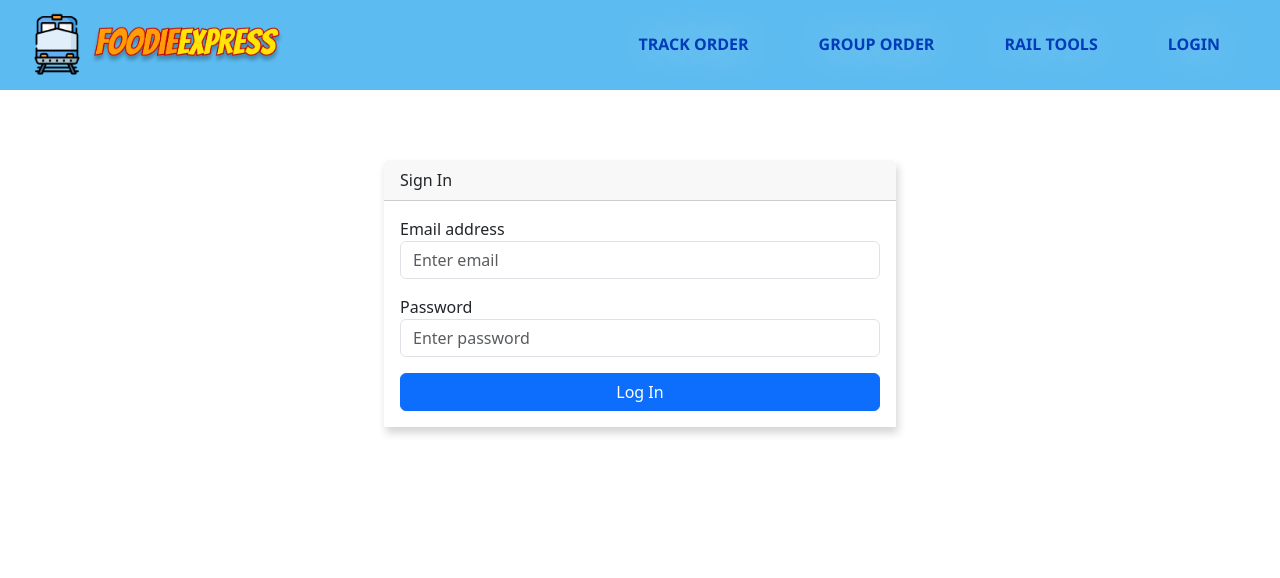
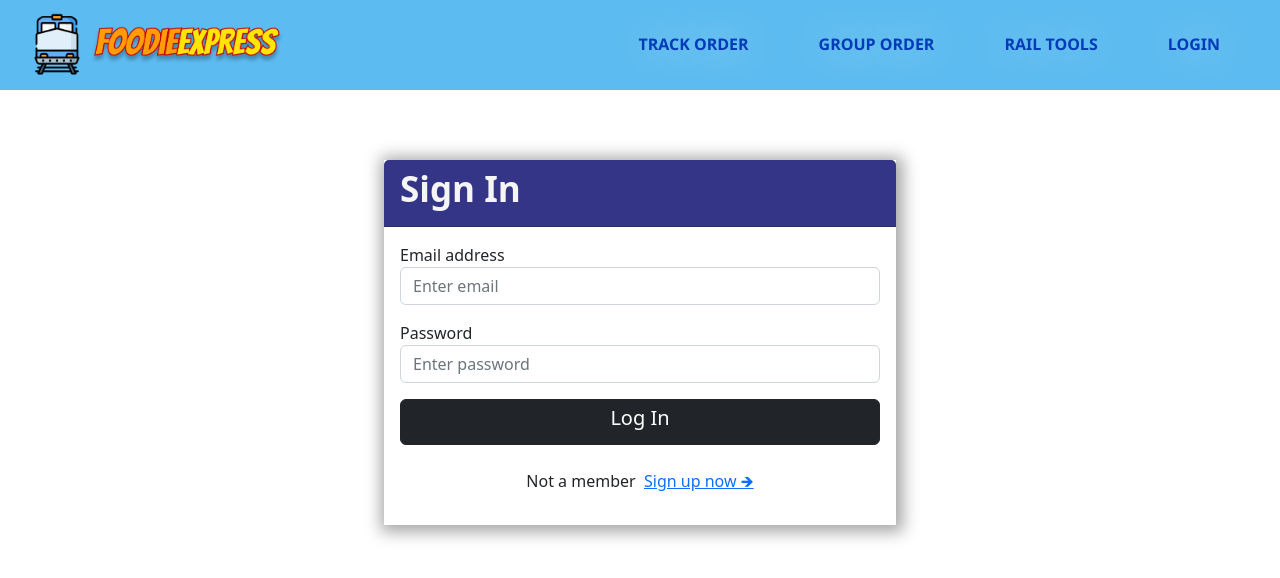
Before and after one commit to FSE-026-Swapnil/Grp-1-Assignment-2, a React (Create React App) app in the folder foodie-express/: page /login in a window 1280 px wide. Shown: the top 578 px of the page. Built offline with nearby package versions, Linux system fonts and the light colour scheme.

Commit message:
Done with login/register UI

```diff
--- a/foodie-express/package.json
+++ b/foodie-express/package.json
@@ -6,8 +6,10 @@
     "@testing-library/jest-dom": "^5.16.5",
     "@testing-library/react": "^13.4.0",
     "@testing-library/user-event": "^13.5.0",
+    "bootstrap": "^5.2.3",
     "react": "^18.2.0",
     "react-dom": "^18.2.0",
+    "react-router-dom": "^6.7.0",
     "react-scripts": "5.0.1",
     "web-vitals": "^2.1.4"
   },
--- a/foodie-express/src/Components/Login/Login.css
+++ b/foodie-express/src/Components/Login/Login.css
@@ -1,6 +1,18 @@
-.signIn{
+.wrapper{
     margin-left: auto;
     margin-right: auto;
     margin-top: 70px;
     width: 40%;
+    -webkit-box-shadow: 2px 2px 15px 5px #A6A6A6;
+    box-shadow: 2px 2px 15px 5px #A6A6A6;
 }
+
+.card-header{
+    background-color: rgb(53, 53, 136);
+}
+
+.card-header h1{
+    font-size: 35px;
+    font-weight: bolder;
+    color: whitesmoke;
+}
--- a/foodie-express/src/Components/Login/Login.js
+++ b/foodie-express/src/Components/Login/Login.js
@@ -1,12 +1,38 @@
-import react from 'react'
-import './Login.css'
-
+import react, { useState } from "react";
+import "./Login.css";
 
 const Login = () => {
+  const [isLogin, setIsLogin] = useState(true);
+  const [isOwner, setIsOwner] = useState(false);
+  const [isAgent, setIsAgent] = useState(false);
+
+  const registerNow = () => {
+    setIsLogin(false);
+    setIsOwner(false);
+    setIsAgent(false);
+  };
+
+  const loginNow = () => {
+    setIsLogin(true);
+  };
+
+  const optionHandler = (event) => {
+    if (event.target.value === "Restaurant Owner") {
+      setIsAgent(false);
+      setIsOwner(true);
+    } else if (event.target.value === "System User") {
+      setIsOwner(false);
+      setIsAgent(true);
+    } else {
+      setIsOwner(false);
+      setIsAgent(false);
+    }
+  };
+
   return (
-        <div className='card signIn'>
+    <div className="card wrapper">
       <div class="card-header">
-            Sign In
+        {isLogin ? <h1>Sign In</h1> : <h1>Register</h1>}
       </div>
       <div className="card-body">
         <form>
@@ -28,14 +54,90 @@ const Login = () => {
             />
           </div>
 
+          { !isLogin &&
+          <div className="mb-3">
+            <label>Sign up as</label>
+            <select class="form-select" onChange={optionHandler}>
+              <option value="default" selected>Select user type</option>
+              <option value="Customer">Customer</option>
+              <option value="Restaurant Owner">Restaurant Owner</option>
+              <option value="System User">System User</option>
+            </select>
+          </div>
+          }
+
+          {isOwner && !isLogin ? (
+            <div>
+              <div className="mb-3">
+                <label>Restaurant Name</label>
+                <input
+                  type="text"
+                  className="form-control"
+                  placeholder="Enter restaurant name"
+                />
+              </div>
+
+              <div className="mb-3">
+                <label>Restaurant Address</label>
+                <input
+                  type="text"
+                  className="form-control"
+                  placeholder="Enter restaurant address"
+                />
+              </div>
+
+              <div className="mb-3">
+                <label>FSSAI No.</label>
+                <input
+                  type="number"
+                  className="form-control"
+                  placeholder="Enter FSSAI no."
+                />
+              </div>
+            </div>
+          ) : isAgent && !isLogin ? (
+            <div>
+              <div className="mb-3">
+                <label>Home Address</label>
+                <input
+                  type="text"
+                  className="form-control"
+                  placeholder="Enter home address"
+                />
+              </div>
+
+              <div className="mb-3">
+                <label>Mobile No.</label>
+                <input
+                  type="number"
+                  className="form-control"
+                  placeholder="Enter mobile no."
+                />
+              </div>
+            </div>
+          ) : (
+            ""
+          )}
+
           <div className="d-grid">
-                <button type="submit" className="btn btn-primary">
-                  Log In
+            <button type="submit" className="btn btn-dark">
+              {isLogin ? <h5>Log In</h5> : <h5>Sign Up</h5>}
             </button>
           </div>
-              {/* <p className="forgot-password text-right">
-                Forgot <a href="#">password?</a>
-              </p> */}
+          {isLogin ? (
+            <p className="text-center mt-4">
+              Not a member&nbsp;&nbsp;
+              <a href="#" onClick={registerNow}>
+                Sign up now 🡺
+              </a>
+            </p>
+          ) : (
+            <p className="text-center mt-4">
+              <a href="#" onClick={loginNow}>
+                Login now 🡺
+              </a>
+            </p>
+          )}
         </form>
       </div>
     </div>
```
Also changed, not shown: 1 other file (tests, documents, lock files or other folders). Lines whose indentation alone changed are shown as unchanged.
